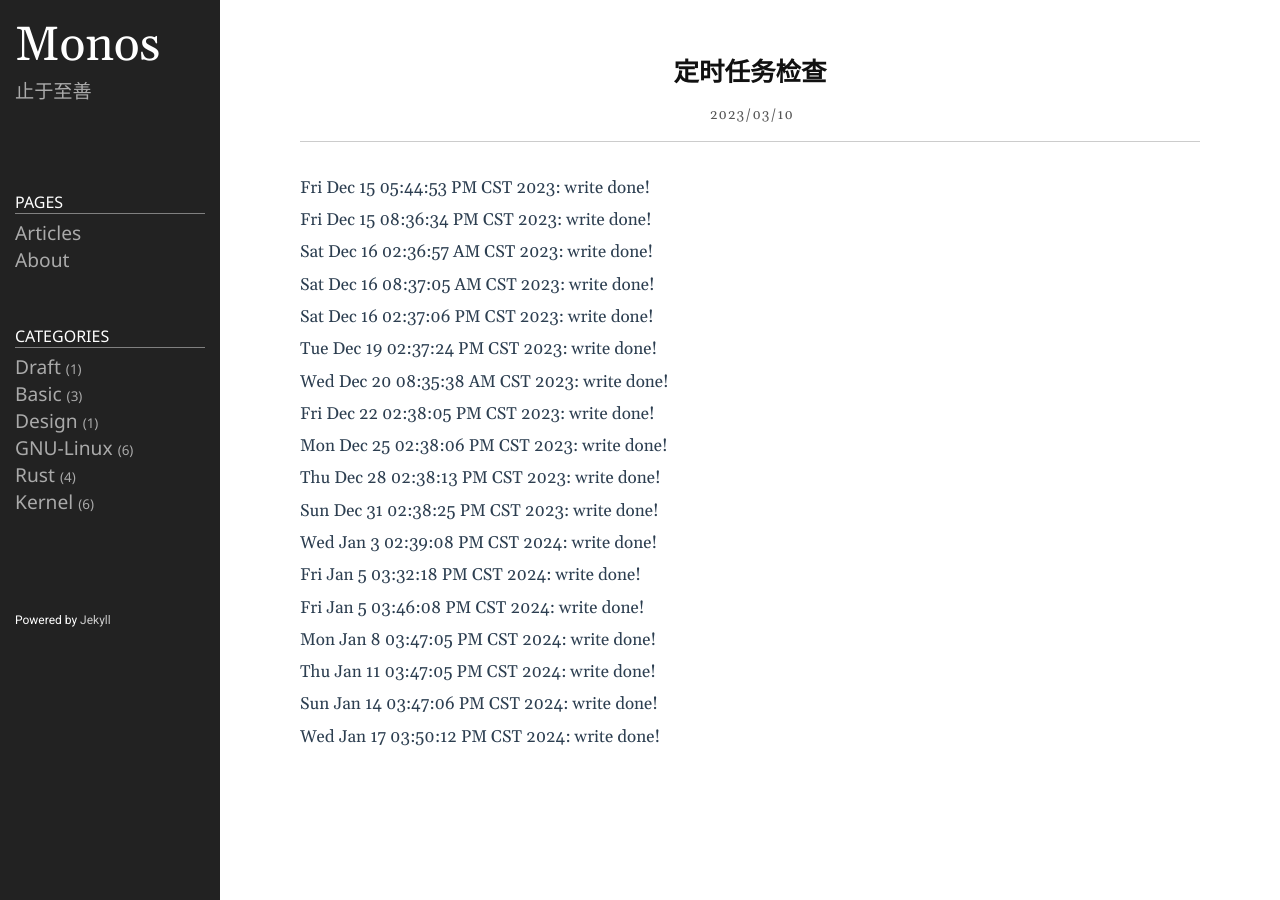
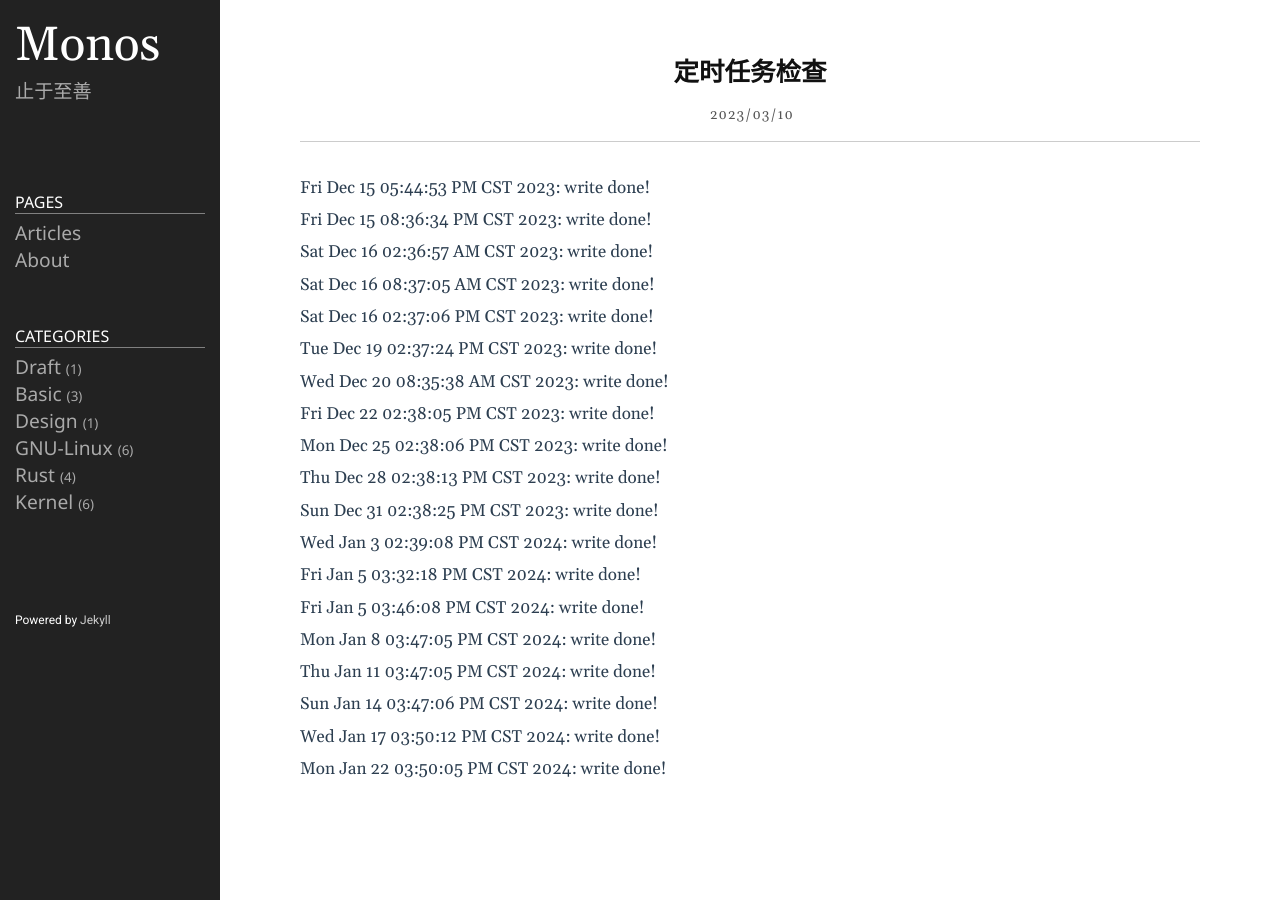
Before and after one commit to lclgo/lclgo.github.io, a Jekyll site: the page built from _posts/2023-03-10-weekly.md, in a window 1280 px wide. Built offline with Jekyll 4.4.1, drawn with Linux system fonts in a browser that asks for light colours.

Commit message:
timer check

```diff
--- a/_posts/2023-03-10-weekly.md
+++ b/_posts/2023-03-10-weekly.md
@@ -39,3 +39,5 @@ Thu Jan 11 03:47:05 PM CST 2024: write done!
 Sun Jan 14 03:47:06 PM CST 2024: write done!
 
 Wed Jan 17 03:50:12 PM CST 2024: write done!
+
+Mon Jan 22 03:50:05 PM CST 2024: write done!
```
